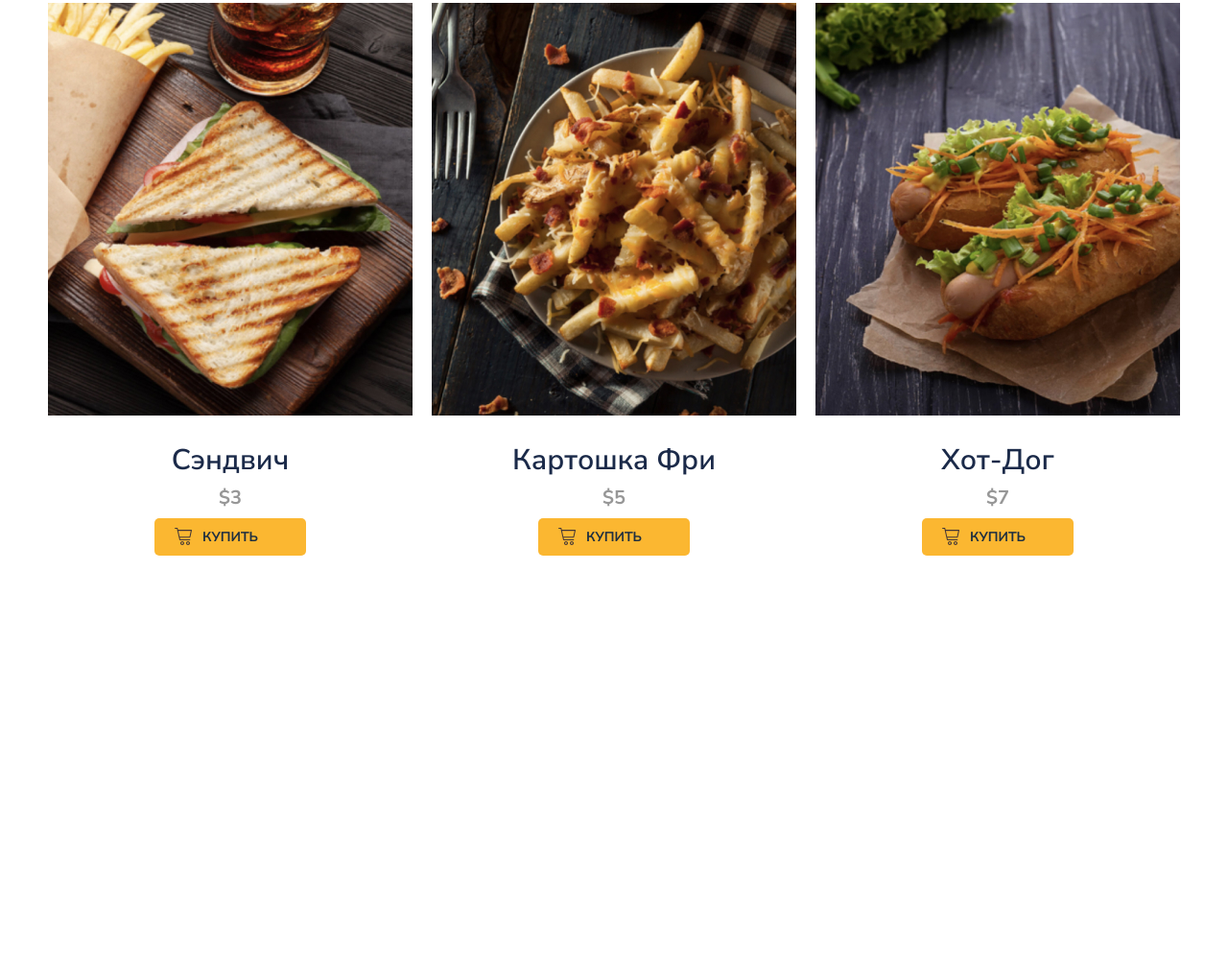
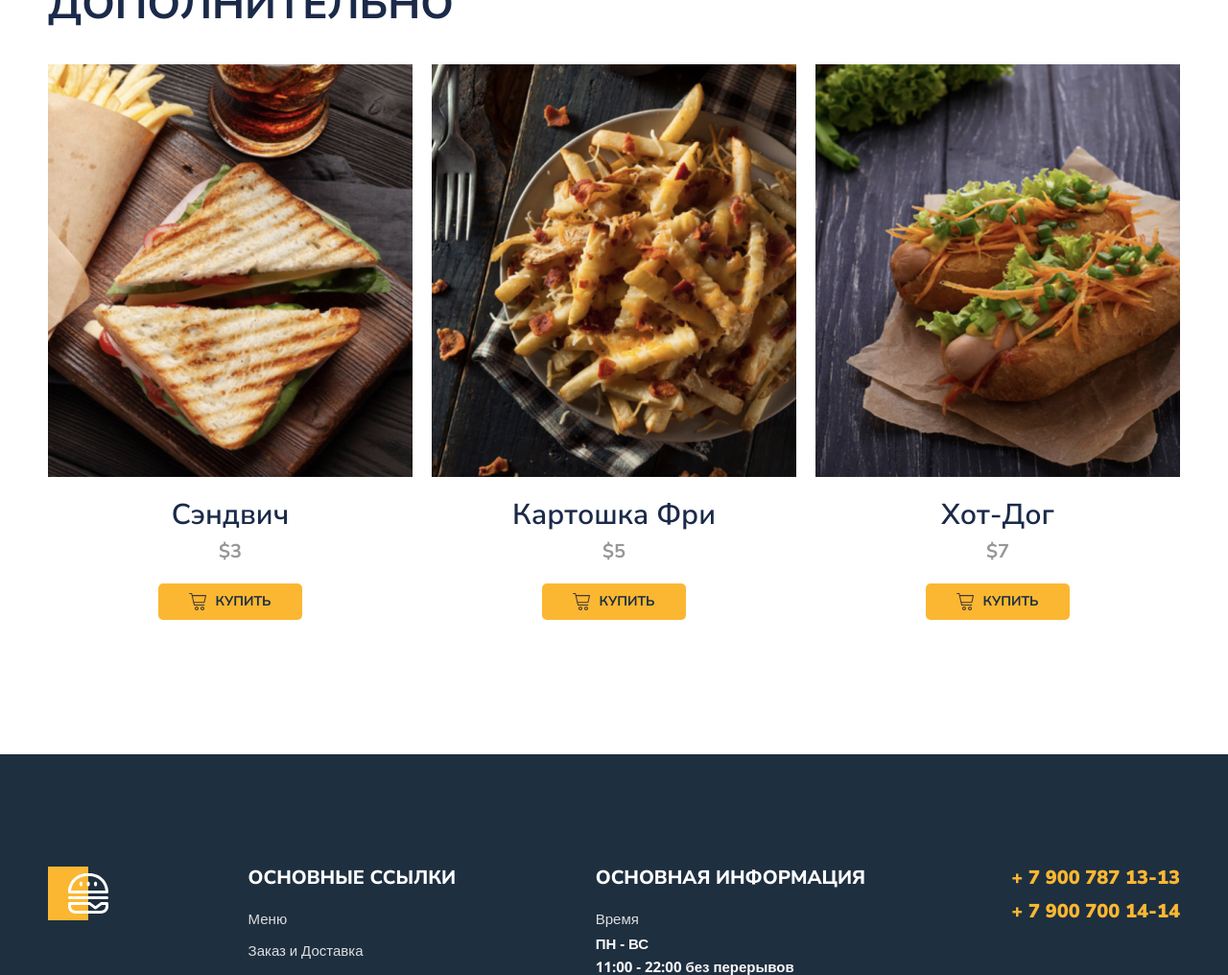
Before and after one commit to LenaChekhovich/Module01-Burger, a plain HTML site: page index.html in a window 1280 px wide. Shown: the part 2746-3762 px from the top of the page at 96% size. Before the commit the page ends 3350 px from the top, so only its background shows below. Drawn offline with nearby package versions, Linux system fonts and the light colour scheme.

Commit message:
Add footer

```diff
--- a/index.html
+++ b/index.html
@@ -148,7 +148,7 @@
 
       <div class="container">
 
-        <h2 class="menu-title additional-title">Дополнительно</h2>
+        <h2 class="menu-title">Дополнительно</h2>
 
         <div class="menu-grid">
           <div class="menu-grid-item">
@@ -188,6 +188,44 @@
     </section>
 
   </main>
+  <footer class="footer">
+    <div class="container">
+      <div class="footer-box">
+        <div class="footer-item">
+          <img class="footer-logo" src="images/logo-footer.svg" alt="Logo" />
+        </div>
+        <div class="footer-item">
+          <h2>основные ссылки</h2>
+          <ul class="footer-list">
+            <li><a href="#">Меню</a></li>
+            <li><a href="#">Заказ и Доставка</a></li>
+            <li><a href="#">Методы оплаты</a></li>
+            <li><a href="#">Контакты</a></li>
+          </ul>
+        </div>
+        <div class="footer-item">
+          <h2>основная информация</h2>
+          <ul class="footer-list">
+            <li>
+              <span>Время</span>
+              ПН - ВС<br />
+              11:00 - 22:00 без перерывов
+            </li>
+            <li>
+              <span>Адрес</span>
+              Москва, ул. Тверская, 5, вход со двора
+            </li>
+          </ul>
+        </div>
+        <div class="footer-tel">
+          <ul class="footer-list">
+            <li>+ 7 900 787 13-13</li>
+            <li>+ 7 900 700 14-14</li>
+          </ul>
+        </div>
+      </div>
+    </div>
+  </footer>
 </body>
 
 </html>
--- a/styles/main.css
+++ b/styles/main.css
@@ -224,7 +224,7 @@ header {
   font-weight: 700;
   text-transform: uppercase;
   color: #1B2A49;
-  margin: 0;
+  /* margin: 0; */
 }
 
 .menu-select {
@@ -244,8 +244,9 @@ header {
 .menu-grid {
   display: grid;
   grid-template-columns: repeat(3, 1fr);
-  gap: 20px;
+  gap: 50px 20px;
   text-align: center;
+  margin-bottom: 100px;
 }
 
 .menu-grid-cover {
@@ -253,6 +254,7 @@ header {
   height: 430px;
   position: relative;
   overflow: hidden;
+  margin-bottom: 23px;
 }
 
 .menu-grid-cover img {
@@ -269,31 +271,37 @@ header {
   font-weight: 600;
   font-size: 30px;
   color: #1B2A49;
-  margin-bottom: 0;
+  margin: 0;
 }
 
 .menu-grid-price {
   font-weight: 700;
   font-size: 20px;
   color: #979797;
-  margin-bottom: 0;
-  margin-top: 10px;
+  margin-top: 8px;
+  margin-bottom: 22px;
 }
 
 .menu-grid-btn {
   background-color: #FBB731;
   border-radius: 5px;
-  padding: 10px 50px;
-  background-image: url(../images/cart-menu.svg);
-  background-size: 18px 18px;
-  background-repeat: no-repeat;
-  background-position: 15% center;
-  margin-top: 10px;
-  margin-bottom: 25px;
+  padding: 10px 32px;
   border: none;
+  display: flex;
+  align-items: center;
+  justify-content: center;
+  margin: 0 auto;
+  gap: 9px;
 }
 
-.menu-grid-icon {}
+.menu-grid-icon {
+  background-image: url(../images/cart-menu.svg);
+  background-size: cover;
+  background-repeat: no-repeat;
+  display: block;
+  width: 18px;
+  height: 18px;
+}
 
 .menu-grid-text {
   font-weight: 700;
@@ -302,7 +310,64 @@ header {
   color: #1E2F40;
 }
 
-.additional-title {
-  margin-top: 100px;
-  margin-bottom: 30px;
+.footer {
+  background-color: #1e2f40;
+  color: #fff;
+  padding-top: 117px;
+  padding-bottom: 106px;
+  margin-top: 140px;
 }
+
+.footer-box {
+  display: flex;
+  justify-content: space-between;
+}
+
+.footer-logo {
+  width: 63px;
+}
+
+.footer-item h2 {
+  font-size: 20px;
+  font-weight: 800;
+  text-transform: uppercase;
+  margin-bottom: 19px;
+  margin-top: 0;
+}
+
+.footer-item li {
+  margin-bottom: 9px;
+  font-family: "Open Sans", sans-serif;
+  font-size: 15px;
+  color: #faf9f9;
+  font-weight: 700;
+  line-height: 24px;
+}
+
+.footer-item a {
+  color: #dedede;
+  text-decoration: none;
+  font-weight: 400;
+}
+
+.footer-item span {
+  color: #dedede;
+  display: block;
+  font-weight: 400;
+  margin-bottom: 2px;
+}
+
+.footer-tel ul {
+  font-size: 20px;
+  font-weight: 900;
+  color: #fbb731;
+  margin-top: 0;
+}
+
+.footer-tel li {
+  margin-bottom: 12px;
+}
+
+.footer-list {
+  padding-left: 0;
+}
```
Also changed, not shown: images/logo-footer.svg (added).
